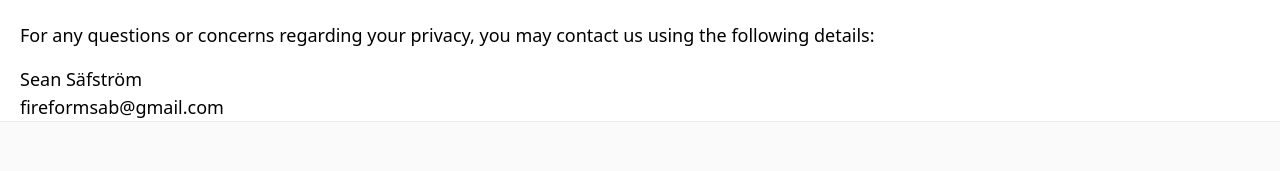
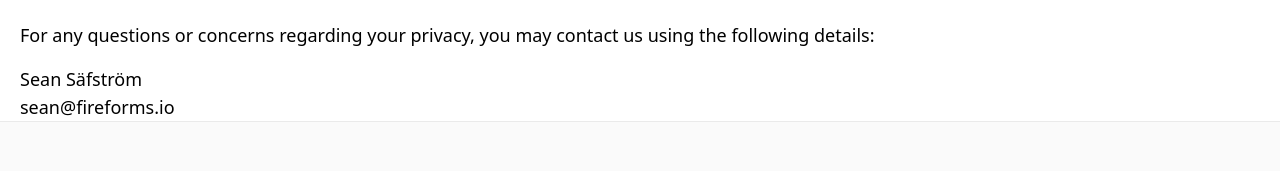
Before and after one commit to seananth/fireforms-marketing, a Next.js app: page /terms in a window 1280 px wide. Shown: the part 4230-4401 px from the top of the page. Built offline with nearby package versions, Linux system fonts and the light colour scheme.

Commit message:
terms email update

```diff
--- a/components/footer.js
+++ b/components/footer.js
@@ -1,6 +1,7 @@
 import Container from "./container";
 import Image from "next/image";
 import Link from "next/link";
+import Router from 'next/router'
 
 import logo from "../public/assets/branding/fireforms-logo.png";
 
@@ -19,7 +20,7 @@ export default function Footer() {
             <Link href="/terms">
               <a className="mx-4">Terms of Service</a>
             </Link>
-            <Link href="/contact" target="_blank">
+            <Link href="/contact" as="/contact">
               <a>Support</a>
             </Link>
           </div>
--- a/components/landing/TermsOfService.js
+++ b/components/landing/TermsOfService.js
@@ -302,7 +302,7 @@ export default function TermsOfService() {
         <p>
           Sean Säfström
           <br />
-          fireformsab@gmail.com{" "}
+          sean@fireforms.io{" "}
         </p>
       </div>
     </section>
--- a/pages/contact.js
+++ b/pages/contact.js
@@ -4,6 +4,7 @@ import Head from "next/head";
 import Script from "next/script";
 
 export default function terms() {
+
   return (
     <>
       <Layout>
--- a/pages/examples.js
+++ b/pages/examples.js
@@ -43,7 +43,7 @@ export default function Examples() {
             templates and edit them as you'd like
           </p>
         </div>
-        {/* <div className="grid grid-cols-1 md:grid-cols-2 lg:grid-cols-3 gap-8 mb-8">
+        <div className="grid grid-cols-1 md:grid-cols-2 lg:grid-cols-3 gap-8 mb-8">
           {exampleData.map((item) => {
             return (
               <ExampleCard
@@ -53,7 +53,7 @@ export default function Examples() {
               />
             );
           })}
-        </div> */}
+        </div>
         <p className="pb-8 text-2xl text-center">
           Coming soon..
         </p>
```
